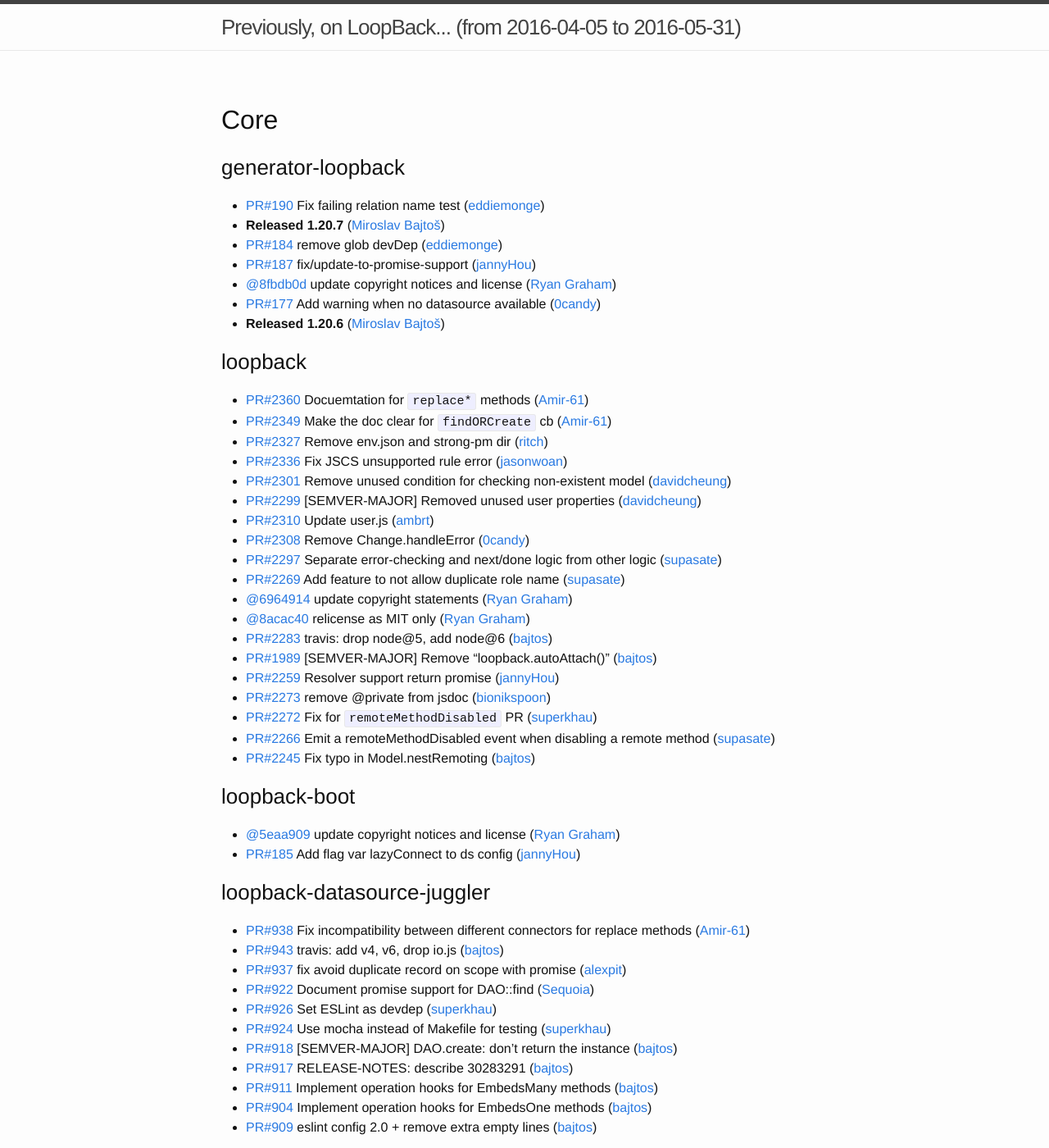
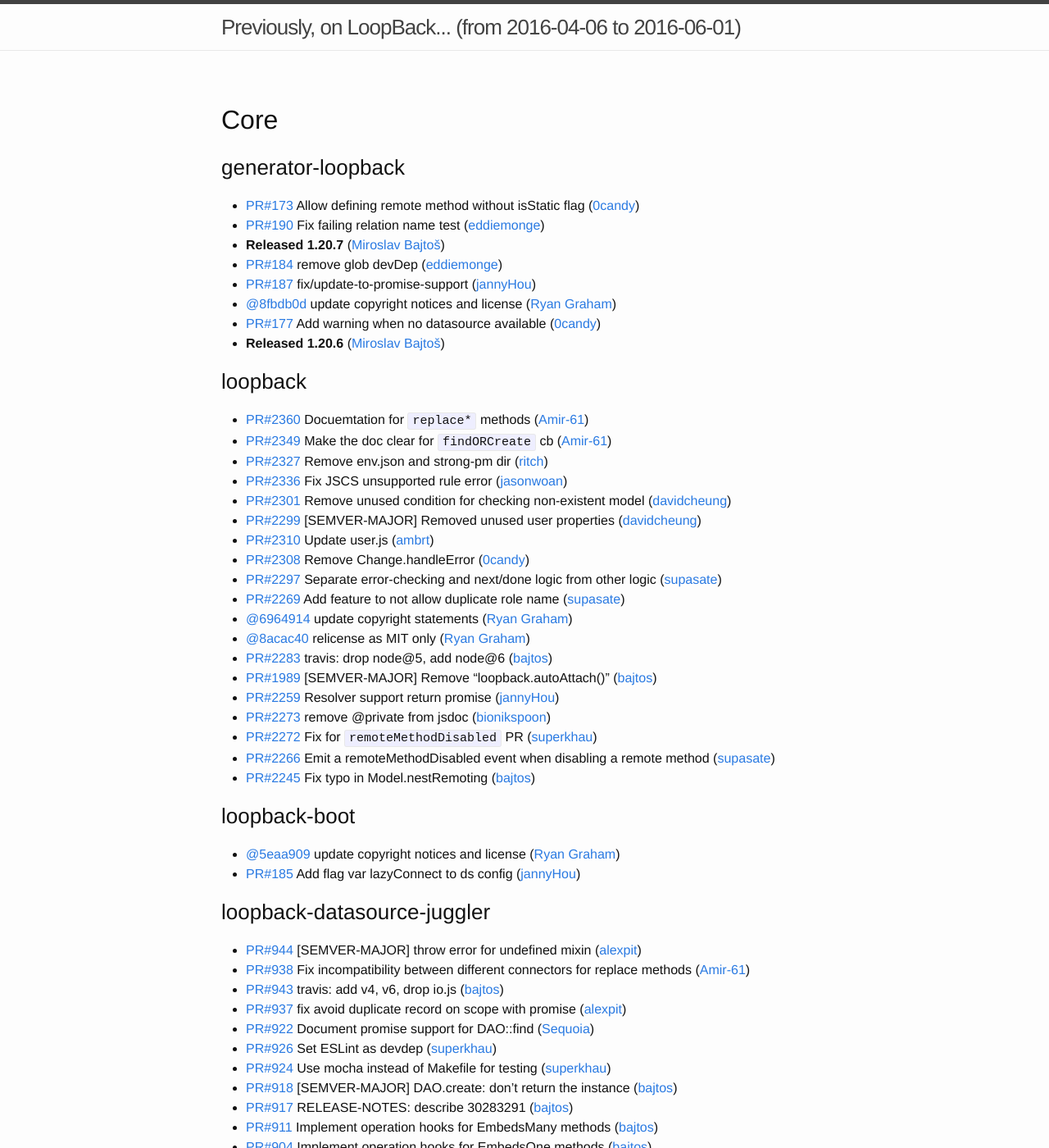
Before and after one commit to strongloop/loopback, a Jekyll site: the page built from index.md, in a window 1280 px wide and 1400 px high. Shown: the whole window at 82% size. Built offline with Jekyll 4.4.1, drawn with Linux system fonts in a browser that asks for light colours.

Commit message:
Update changelog

```diff
--- a/index.md
+++ b/index.md
@@ -1,11 +1,12 @@
 ---
 layout: page
-since: (from 2016-04-05 to 2016-05-31)
+since: (from 2016-04-06 to 2016-06-01)
 ---
 
 ## Core
 
 ### generator-loopback
+ * [PR#173](https://github.com/strongloop/generator-loopback/pull/173) Allow defining remote method without isStatic flag ([0candy](https://github.com/0candy))
  * [PR#190](https://github.com/strongloop/generator-loopback/pull/190) Fix failing relation name test ([eddiemonge](https://github.com/eddiemonge))
  * **Released 1.20.7** ([Miroslav Bajtoš](https://github.com/bajtos))
  * [PR#184](https://github.com/strongloop/generator-loopback/pull/184) remove glob devDep ([eddiemonge](https://github.com/eddiemonge))
@@ -43,6 +44,7 @@
 
 
 ### loopback-datasource-juggler
+ * [PR#944](https://github.com/strongloop/loopback-datasource-juggler/pull/944) [SEMVER-MAJOR] throw error for undefined mixin ([alexpit](https://github.com/alexpit))
  * [PR#938](https://github.com/strongloop/loopback-datasource-juggler/pull/938) Fix incompatibility between different connectors for replace methods ([Amir-61](https://github.com/Amir-61))
  * [PR#943](https://github.com/strongloop/loopback-datasource-juggler/pull/943) travis: add v4, v6, drop io.js ([bajtos](https://github.com/bajtos))
  * [PR#937](https://github.com/strongloop/loopback-datasource-juggler/pull/937) fix avoid duplicate record on scope with promise ([alexpit](https://github.com/alexpit))
```
